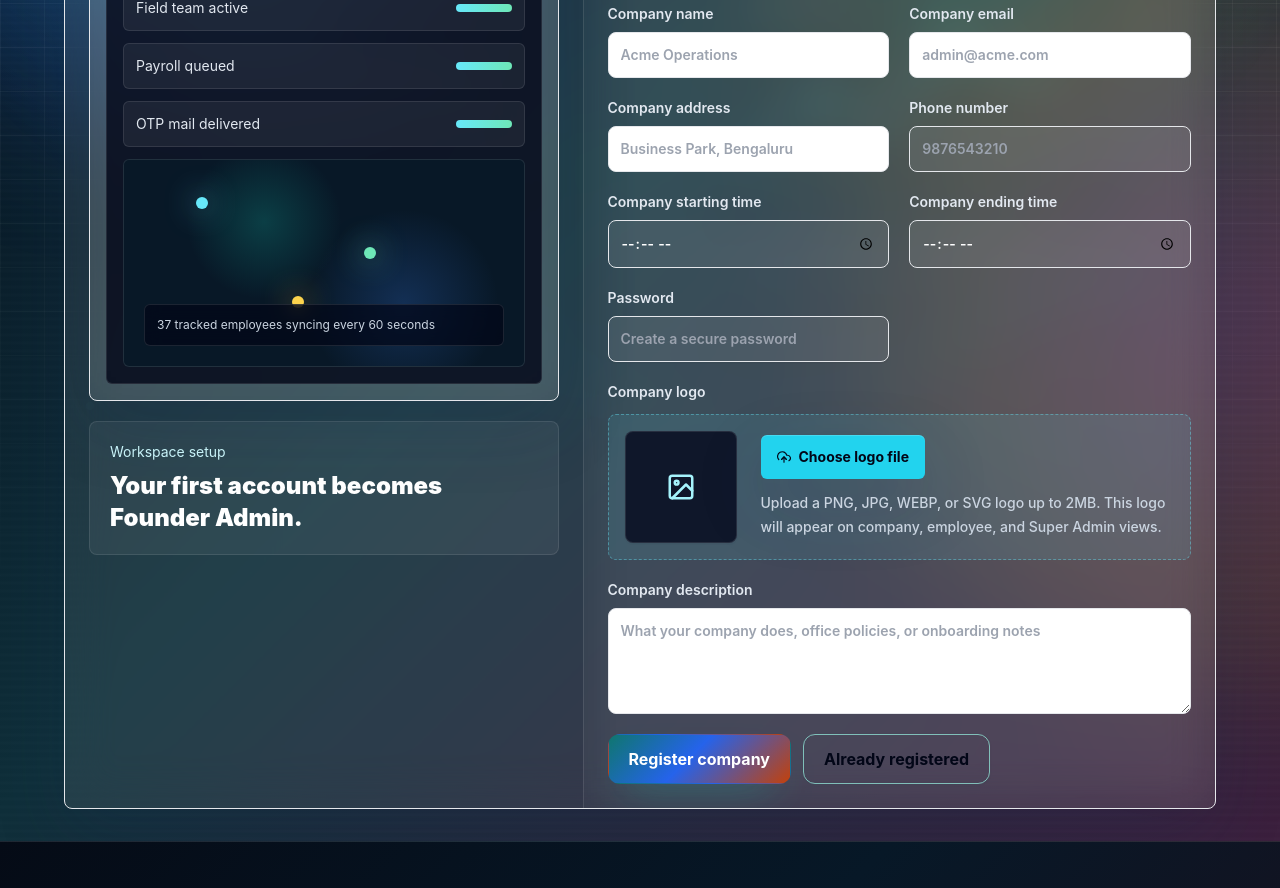
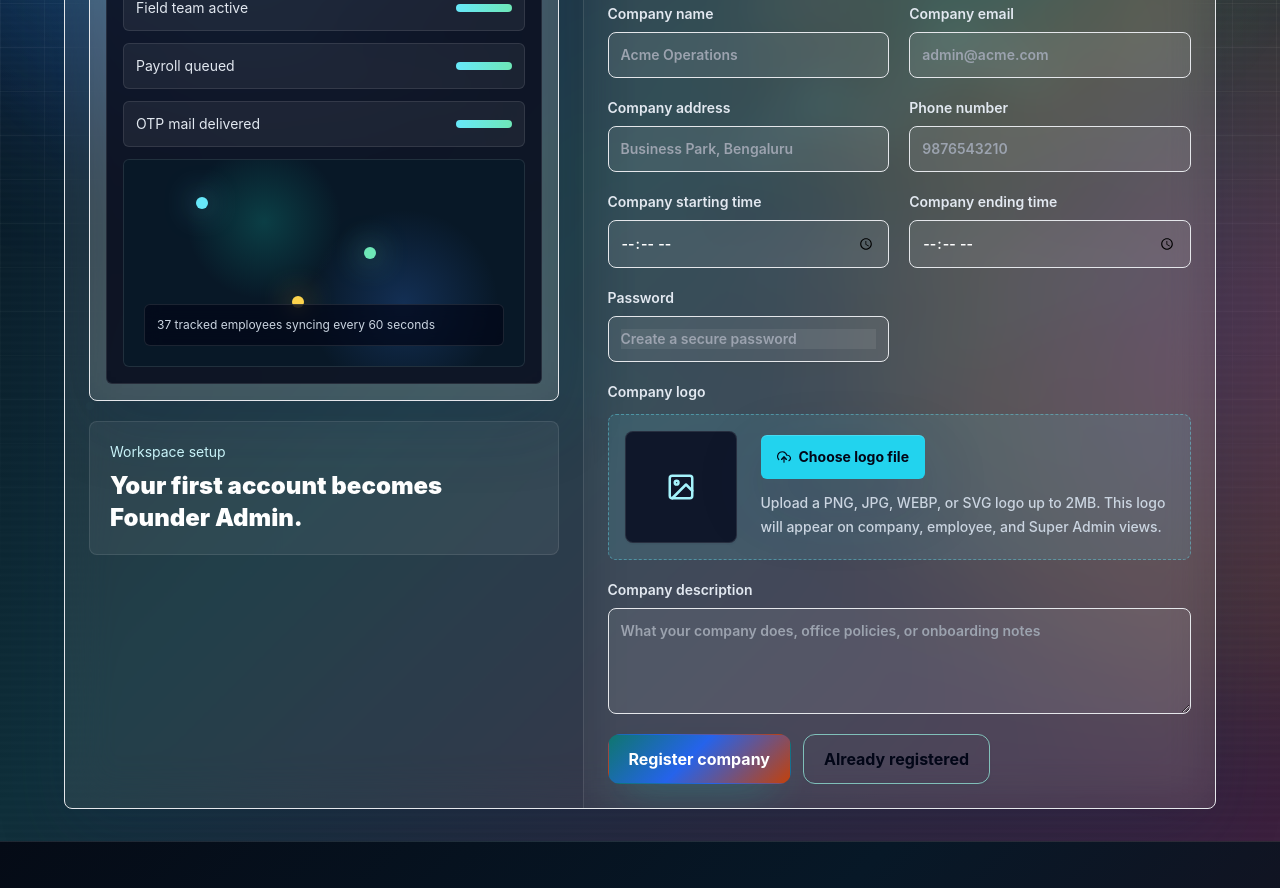
Before and after one commit to lokeshshinde1234/TaskFlow, a React (Create React App) app in the folder frontend/: page /company-onboarding in a window 1280 px wide. Shown: the part 340-1228 px from the top of the page. Built offline with nearby package versions, Linux system fonts and the light colour scheme; no server answers.

Commit message:
Fix dark auth form fields

```diff
--- a/frontend/src/pages/Login.js
+++ b/frontend/src/pages/Login.js
@@ -50,7 +50,7 @@ export default function Login() {
           <p className="text-sm text-slate-400">JWT protected routes with bcrypt password verification.</p>
         </section>
 
-        <section className="flex items-center border-l border-white/10 bg-slate-950/72 p-6 text-white backdrop-blur-xl sm:p-10">
+        <section className="auth-dark-panel flex items-center border-l border-white/10 bg-slate-950/72 p-6 text-white backdrop-blur-xl sm:p-10">
           <div className="w-full">
             <div className="mb-4 flex flex-col gap-4 sm:flex-row sm:items-center sm:justify-between">
               <Link to="/" className="inline-flex items-center gap-2 text-sm font-semibold text-cyan-300 hover:text-cyan-100">
--- a/frontend/src/styles/index.css
+++ b/frontend/src/styles/index.css
@@ -231,6 +231,37 @@ select:not(.dark) option {
   color: #1f2937 !important;
 }
 
+.tf-public-page input[type="text"],
+.tf-public-page input[type="email"],
+.tf-public-page input[type="password"],
+.tf-public-page input[type="tel"],
+.tf-public-page input[type="time"],
+.tf-public-page input[type="number"],
+.tf-public-page input[type="date"],
+.tf-public-page input[type="url"],
+.tf-public-page textarea,
+.tf-public-page select,
+.auth-dark-panel input[type="text"],
+.auth-dark-panel input[type="email"],
+.auth-dark-panel input[type="password"],
+.auth-dark-panel input[type="tel"],
+.auth-dark-panel input[type="time"],
+.auth-dark-panel input[type="number"],
+.auth-dark-panel input[type="date"],
+.auth-dark-panel input[type="url"],
+.auth-dark-panel textarea,
+.auth-dark-panel select {
+  background-color: rgba(255, 255, 255, 0.08) !important;
+  color: #ffffff !important;
+}
+
+.tf-public-page input:-webkit-autofill,
+.auth-dark-panel input:-webkit-autofill {
+  -webkit-text-fill-color: #ffffff !important;
+  box-shadow: 0 0 0 1000px rgba(15, 23, 42, 0.94) inset !important;
+  caret-color: #ffffff;
+}
+
 /* Ensure text is visible in dark mode */
 .dark input[type="text"],
 .dark input[type="email"],
```
